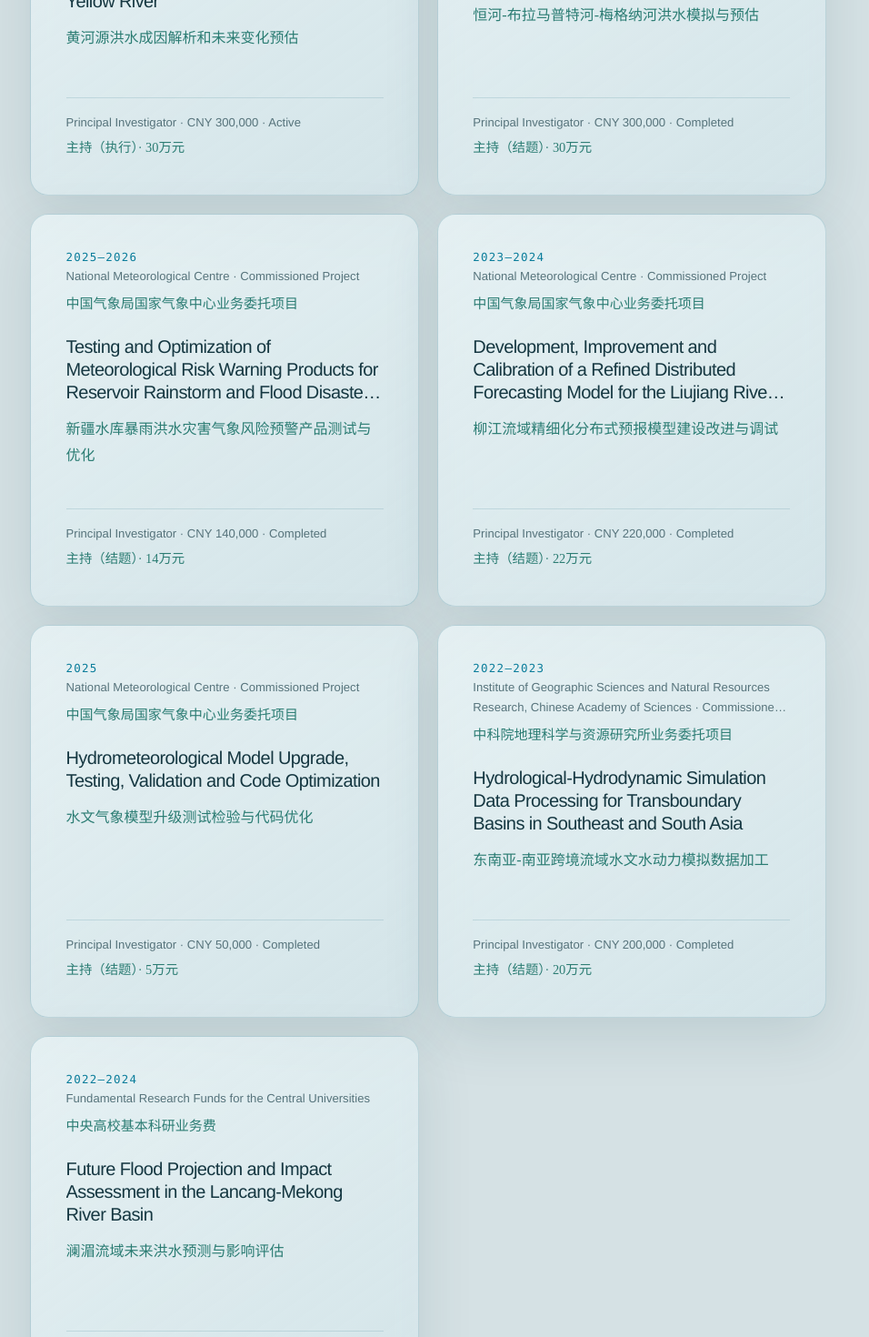
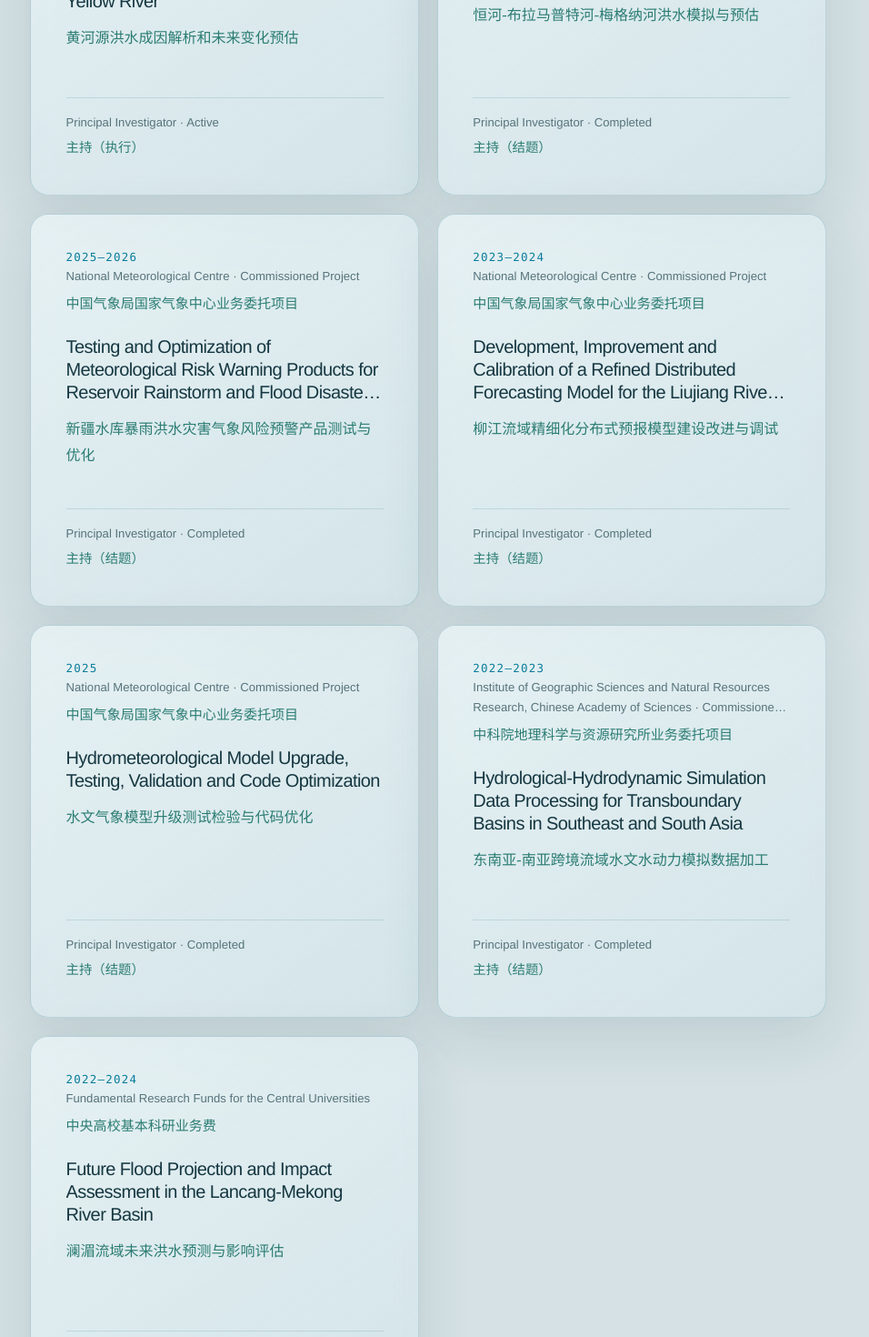
Before and after one commit to myglobalflood/myglobalflood.github.io, a Next.js app: page /research in a window 1280 px wide. Shown: the part 1480-2950 px from the top of the page at 91% size, without its empty margins (305-1261 px from the left). Built offline with nearby package versions, Linux system fonts and the light colour scheme; no server answers.

Commit message:
Update site-data.ts

```diff
--- a/app/site-data.ts
+++ b/app/site-data.ts
@@ -303,8 +303,8 @@
     titleZh: "黄河源洪水成因解析和未来变化预估",
     sponsor: "National Natural Science Foundation of China · Young Scientists Fund (Category C)",
     sponsorZh: "国家自然科学基金青年科学基金项目（C类）",
-    meta: "Principal Investigator · CNY 300,000 · Active",
-    metaZh: "主持（执行）· 30万元",
+    meta: "Principal Investigator ·  Active",
+    metaZh: "主持（执行）",
   },
   {
     period: "2023–2025",
@@ -312,8 +312,8 @@
     titleZh: "恒河-布拉马普特河-梅格纳河洪水模拟与预估",
     sponsor: "China Association for Science and Technology · 9th Young Elite Scientists Sponsorship Program",
     sponsorZh: "中国科协第九届青年人才托举工程项目",
-    meta: "Principal Investigator · CNY 300,000 · Completed",
-    metaZh: "主持（结题）· 30万元",
+    meta: "Principal Investigator  · Completed",
+    metaZh: "主持（结题）",
   },
   {
     period: "2025–2026",
@@ -321,8 +321,8 @@
     titleZh: "新疆水库暴雨洪水灾害气象风险预警产品测试与优化",
     sponsor: "National Meteorological Centre · Commissioned Project",
     sponsorZh: "中国气象局国家气象中心业务委托项目",
-    meta: "Principal Investigator · CNY 140,000 · Completed",
-    metaZh: "主持（结题）· 14万元",
+    meta: "Principal Investigator  · Completed",
+    metaZh: "主持（结题）",
   },
   {
     period: "2023–2024",
@@ -330,8 +330,8 @@
     titleZh: "柳江流域精细化分布式预报模型建设改进与调试",
     sponsor: "National Meteorological Centre · Commissioned Project",
     sponsorZh: "中国气象局国家气象中心业务委托项目",
-    meta: "Principal Investigator · CNY 220,000 · Completed",
-    metaZh: "主持（结题）· 22万元",
+    meta: "Principal Investigator · Completed",
+    metaZh: "主持（结题）",
   },
   {
     period: "2025",
@@ -339,8 +339,8 @@
     titleZh: "水文气象模型升级测试检验与代码优化",
     sponsor: "National Meteorological Centre · Commissioned Project",
     sponsorZh: "中国气象局国家气象中心业务委托项目",
-    meta: "Principal Investigator · CNY 50,000 · Completed",
-    metaZh: "主持（结题）· 5万元",
+    meta: "Principal Investigator · Completed",
+    metaZh: "主持（结题）",
   },
   {
     period: "2022–2023",
@@ -348,8 +348,8 @@
     titleZh: "东南亚-南亚跨境流域水文水动力模拟数据加工",
     sponsor: "Institute of Geographic Sciences and Natural Resources Research, Chinese Academy of Sciences · Commissioned Project",
     sponsorZh: "中科院地理科学与资源研究所业务委托项目",
-    meta: "Principal Investigator · CNY 200,000 · Completed",
-    metaZh: "主持（结题）· 20万元",
+    meta: "Principal Investigator ·  Completed",
+    metaZh: "主持（结题）",
   },
   {
     period: "2022–2024",
@@ -357,7 +357,7 @@
     titleZh: "澜湄流域未来洪水预测与影响评估",
     sponsor: "Fundamental Research Funds for the Central Universities",
     sponsorZh: "中央高校基本科研业务费",
-    meta: "Principal Investigator · CNY 200,000 · Completed",
-    metaZh: "主持（结题）· 20万元",
+    meta: "Principal Investigator · Completed",
+    metaZh: "主持（结题）",
   },
 ];
```
